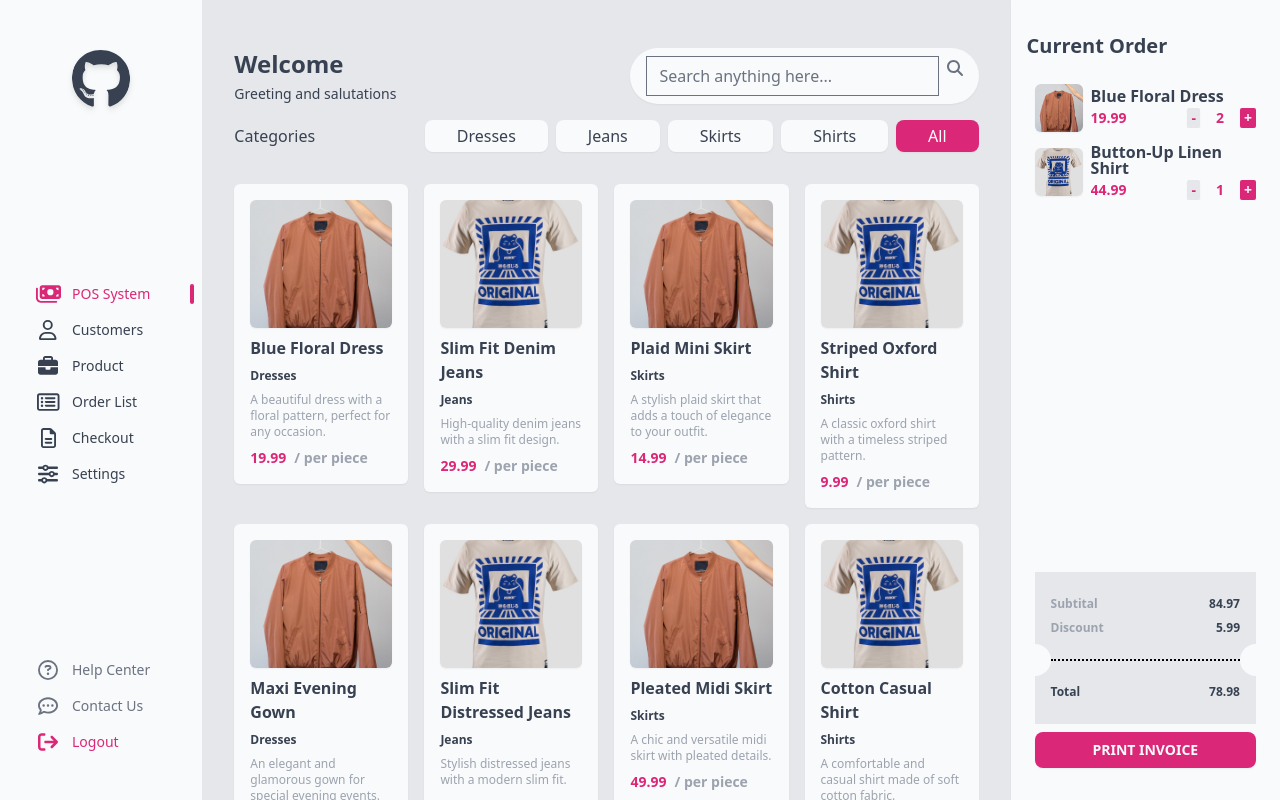
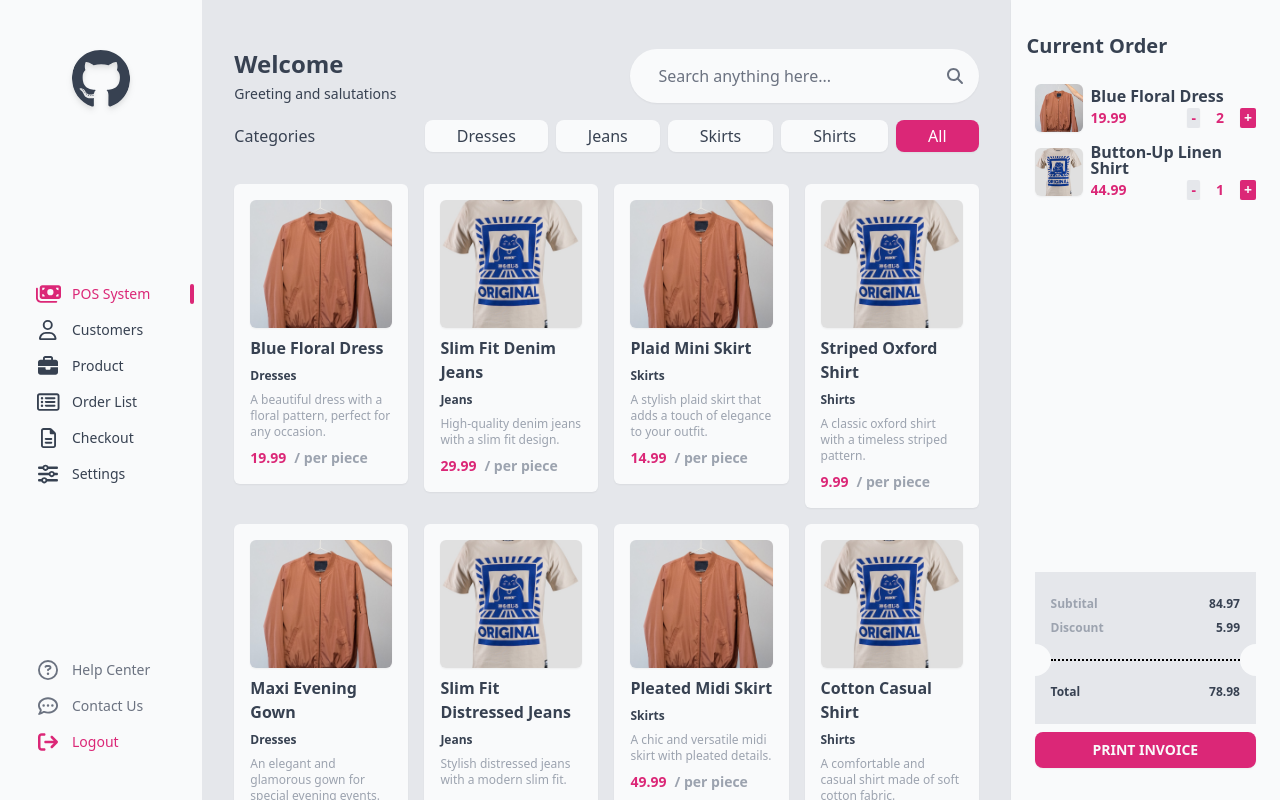
Before and after one commit to ahme-dev/testpos, an Angular app: page /system in a window 1280 px wide. Built offline with nearby package versions, Linux system fonts and the light colour scheme.

Commit message:
Fix extra border on search input

```diff
--- a/src/app/pages/system/system.component.html
+++ b/src/app/pages/system/system.component.html
@@ -13,13 +13,13 @@
 				</div>
 
 				<div
-					class="px-4 py-2 rounded-full shadow-sm bg-gray-50 focus-within:ring-2 ring-pink-600 transition-all flex flex-row gap-2"
+					class="px-4 py-2 h-min rounded-full shadow-sm bg-gray-50 focus-within:ring-2 ring-pink-600 transition-all flex flex-row gap-2 items-center"
 				>
 					<input
 						type="text"
 						name="searchText"
 						[(ngModel)]="systemService.searchText"
-						class="w-full h-full focus:outline-none placeholder:text-gray-500 bg-transparent"
+						class="w-full h-full focus:outline-none placeholder:text-gray-500 bg-transparent focus:ring-0 ring-0 border-none"
 						placeholder="Search anything here..."
 					/>
 					<fa-icon class="text-gray-500" [icon]="faSearch"></fa-icon>
```
